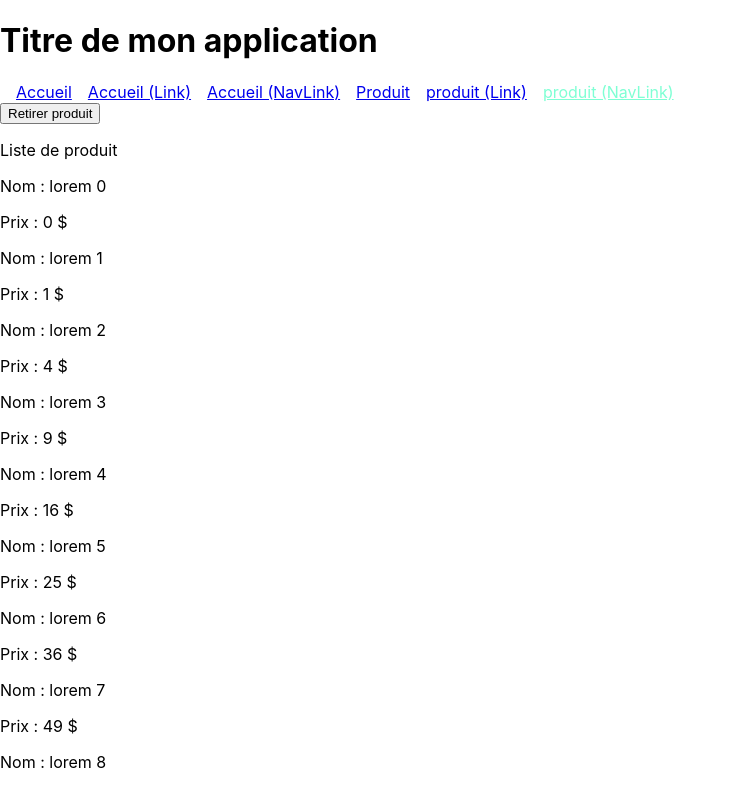
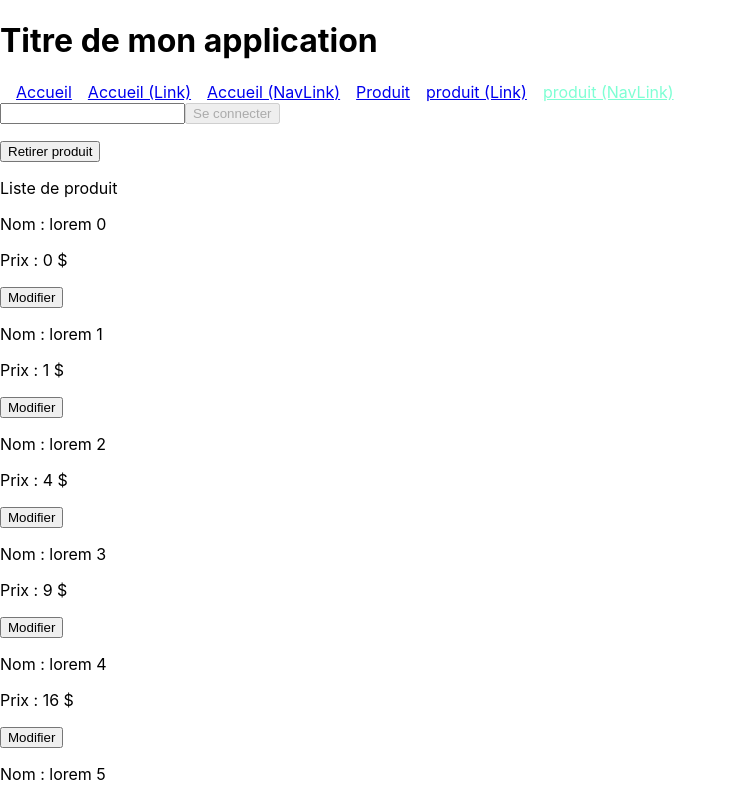
Before and after one commit to 41f-20602/cra-mon-app-produit, a React (Create React App) app: page /produit in a window 1280 px wide. Shown: the top 788 px of the page, without its empty margins (0-737 px from the left). Built offline with nearby package versions, Linux system fonts and the light colour scheme.

Commit message:
avec le login dans l'entete

```diff
--- a/src/component/Entete/Entete.js
+++ b/src/component/Entete/Entete.js
@@ -6,10 +6,36 @@ import './Entete.css';
 export default class Entete extends React.Component {
     constructor(props){
         super(props);
-        this.state = {};
+        this.state = {  courriel : "",
+                        connecter : false,
+                     };
+
+        this.login=this.login.bind(this);
+        this.changeCourriel=this.changeCourriel.bind(this);
+    }
+
+    login(){    // À compléter, ne permet pas de gérer tout les cas (connecter ou non, courriel valide ou non)
+        if(this.state.courriel && this.state.connecter){
+            this.setState({connecter : false});
+        }
+        else if(this.state.courriel && !this.state.connecter){
+            this.setState({connecter : true});
+        }
+        else {
+            this.setState({connecter : false});
+        }
+
+    }
+
+    changeCourriel(evt){
+        this.setState({courriel : evt.target.value});
     }
 
     render(){
+
+        let actif = (!this.state.courriel ? "disabled" : "");
+        let boutonLogin = <button disabled={actif} onClick={this.login}>{(this.state.connecter ? "Se déconnecter" : "Se connecter")}</button>;
+
         return(
             <header>
                 <h1>Titre de mon application</h1>
@@ -22,6 +48,11 @@ export default class Entete extends React.Component {
                     <Link to="/produit">produit (Link)</Link>
                     <NavLink  activeClassName="pageActive"  to="/produit">produit (NavLink)</NavLink>
                 </nav>
+                <section>
+                    <input value={this.state.courriel} onChange={this.changeCourriel} name="courriel"></input>
+                    {boutonLogin}
+                    <p>{this.state.courriel}</p>
+                </section>
             </header>
         );
     }
--- a/src/component/ListeProduit/ListeProduit.js
+++ b/src/component/ListeProduit/ListeProduit.js
@@ -43,13 +43,17 @@ export default class ListeProduit extends React.Component{
         const aListeProduits = this.state.data.map((item, index)=>{
             //console.log(item);
             return(
-                <Produit info={item} clique={this.cliqueProduit} key={index}></Produit>
-                //<Produit {...item} key={index}></Produit>
+                <article>
+                    <Produit info={item} clique={this.cliqueProduit} key={index}></Produit>
+
+                    <button>Modifier</button>
+                </article>
             )
         });
         //console.log(aListeProduits);
 
         return (
+
             <section>
                 <button onClick={this.retirerProduit}>Retirer produit</button>
                 <p>Liste de produit</p>
```
